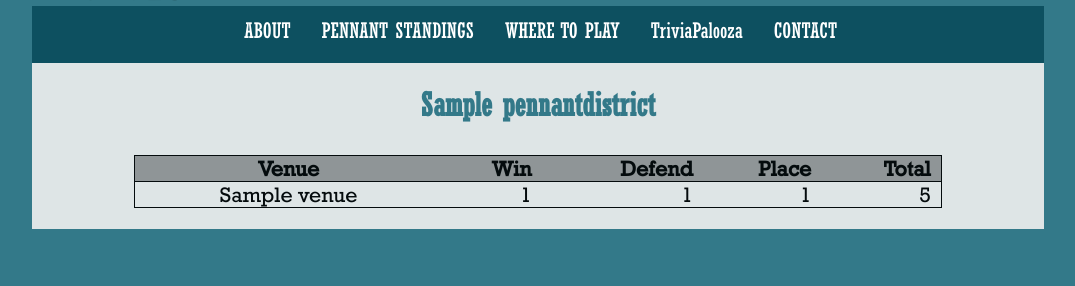
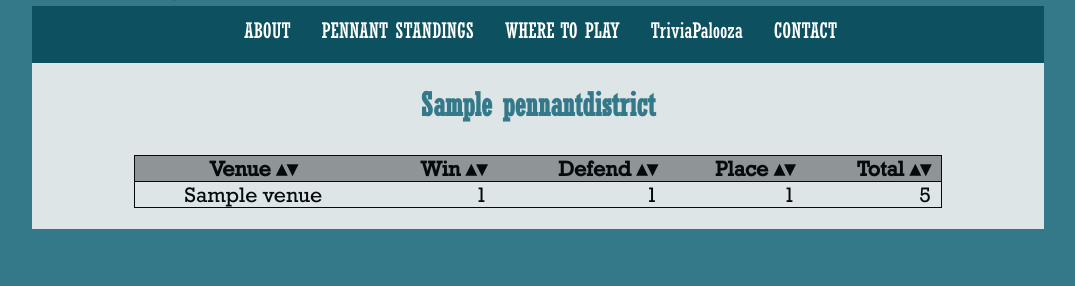
Before and after one commit to edlandm/ttl-website, a Django app: page /triviatimelive/pennant-standings/ in a window 1280 px wide. Shown: the part 82-368 px from the top of the page, without its empty margins (102-1177 px from the left). Run offline with Django 3.2, Linux system fonts and the light colour scheme; tables that the repository leaves empty hold one stand-in row (Sample ...).

Commit message:
pennant_standings.css: add sortable indicators to table headers

```diff
--- a/website/static/website/pennant_standings.css
+++ b/website/static/website/pennant_standings.css
@@ -33,7 +33,9 @@ table.sortable th {
     font-weight: bold;
     cursor: default;
 }
+
 @media screen and (max-width: 500px) {
+    /* Mobile */
     table.sortable td {
         font-size: 14pt;
     }
@@ -50,3 +52,9 @@ table.sortable th {
         border-right: 1px solid black;
     }
 }
+@media screen and (min-width: 500px) {
+    /* Desktop */
+    table.sortable th:not(.sorttable_sorted):not(.sorttable_sorted_reverse):not(.sorttable_nosort):after {
+        content: " \25B4\25BE";
+    }
+}
```
